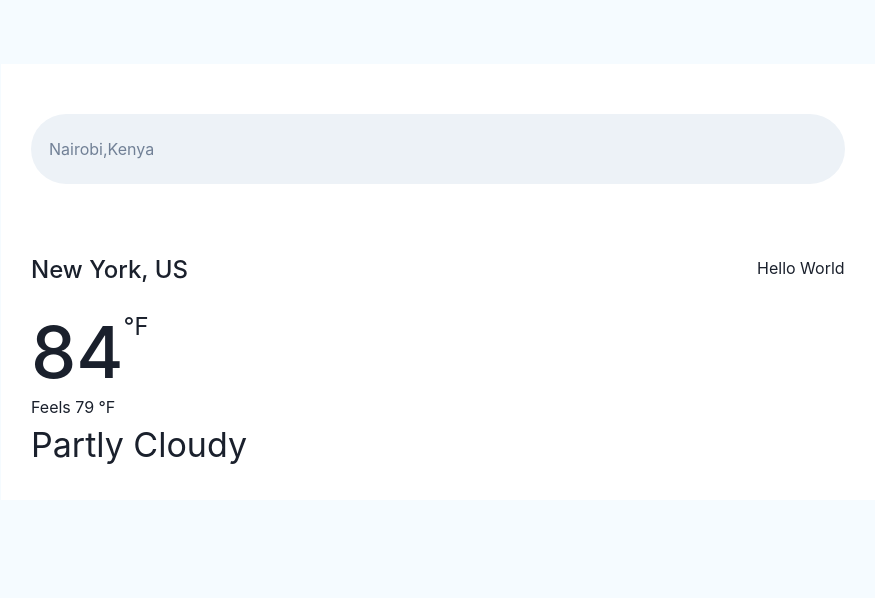
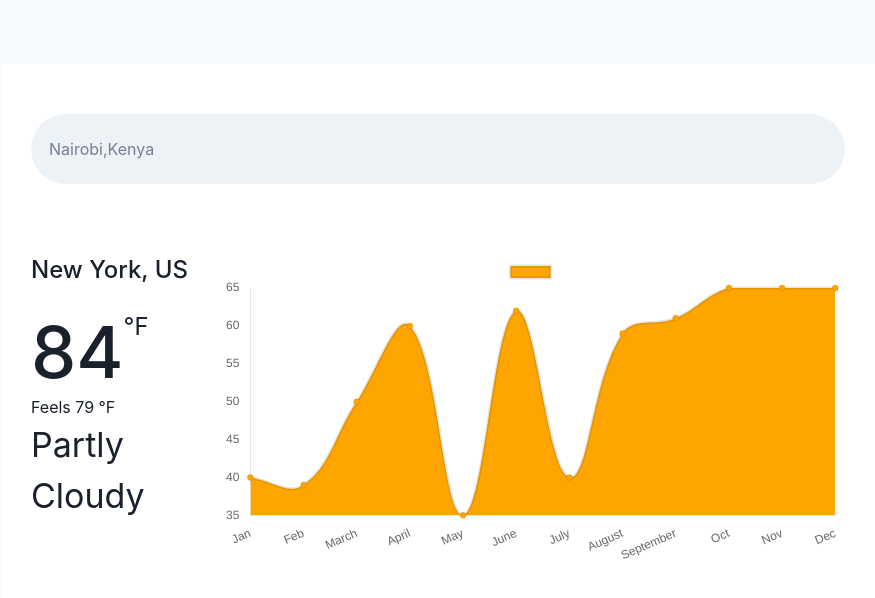
Before and after one commit to asiimwe-a/mentorship-weather-app, a React (Vite) app: page / in a window 1280 px wide. Shown: the top 598 px of the page, without its empty margins (39-914 px from the left). Built offline with nearby package versions, Linux system fonts and the light colour scheme.

Commit message:
feat: Add ui design of chart section

```diff
--- a/package.json
+++ b/package.json
@@ -12,8 +12,10 @@
     "@chakra-ui/react": "^2.5.1",
     "@emotion/react": "^11.10.6",
     "@emotion/styled": "^11.10.6",
+    "chart.js": "^4.2.1",
     "framer-motion": "^10.2.3",
     "react": "^18.2.0",
+    "react-chartjs-2": "^5.2.0",
     "react-dom": "^18.2.0"
   },
   "devDependencies": {
--- /dev/null
+++ b/src/components/WeatherChart/LineChart.tsx
@@ -0,0 +1,81 @@
+import * as React from "react";
+import { Line } from "react-chartjs-2";
+import {
+  Chart as ChartJS,
+  Title,
+  Tooltip,
+  LineElement,
+  Legend,
+  CategoryScale,
+  LinearScale,
+  PointElement,
+  Filler,
+} from "chart.js";
+import { Box } from "@chakra-ui/layout";
+ChartJS.register(
+  Title,
+  Tooltip,
+  LineElement,
+  Legend,
+  CategoryScale,
+  LinearScale,
+  PointElement,
+  Filler
+);
+
+const LineChart: React.FC = () => {
+  const data = {
+    labels: [
+      "Jan",
+      "Feb",
+      "March",
+      "April",
+      "May",
+      "June",
+      "July",
+      "August",
+      "September",
+      "Oct",
+      "Nov",
+      "Dec",
+    ],
+    datasets: [
+      {
+        label: "",
+        data: [40, 39, 50, 60, 35, 62, 40, 59, 61, 65, 65, 65],
+        backgroundColor: `orange`,
+        tension: 0.4,
+        fill: true,
+        pointStyle: "number",
+      },
+    ],
+  };
+
+  const options = {
+    responsive: true,
+    legend: {
+      display: false,
+    },
+
+    scales: {
+      x: {
+        grid: {
+          display: false,
+        },
+      },
+
+      y: {
+        grid: {
+          display: false,
+        },
+      },
+    },
+  };
+  return (
+    <Line data={data} options={options}>
+      Hello
+    </Line>
+  );
+};
+
+export default LineChart;
--- a/src/components/WeatherChart/index.tsx
+++ b/src/components/WeatherChart/index.tsx
@@ -1,6 +1,7 @@
 import * as React from "react";
 import { Box, Flex, Text, Heading } from "@chakra-ui/layout";
 import Searchbar from "../InputField/input";
+import LineChart from "./LineChart";
 
 const WeatherChart: React.FC = () => {
   return (
@@ -26,8 +27,8 @@ const WeatherChart: React.FC = () => {
           <Text>Feels 79 &#8457; </Text>
           <Text fontSize="34px">Partly Cloudy</Text>
         </Box>
-        <Box>
-          <Text>Hello World</Text>
+        <Box w="700px" h="400px">
+          <LineChart />
         </Box>
       </Flex>
     </Flex>
```
Also changed, not shown: 1 other file (tests, documents, lock files or other folders).
